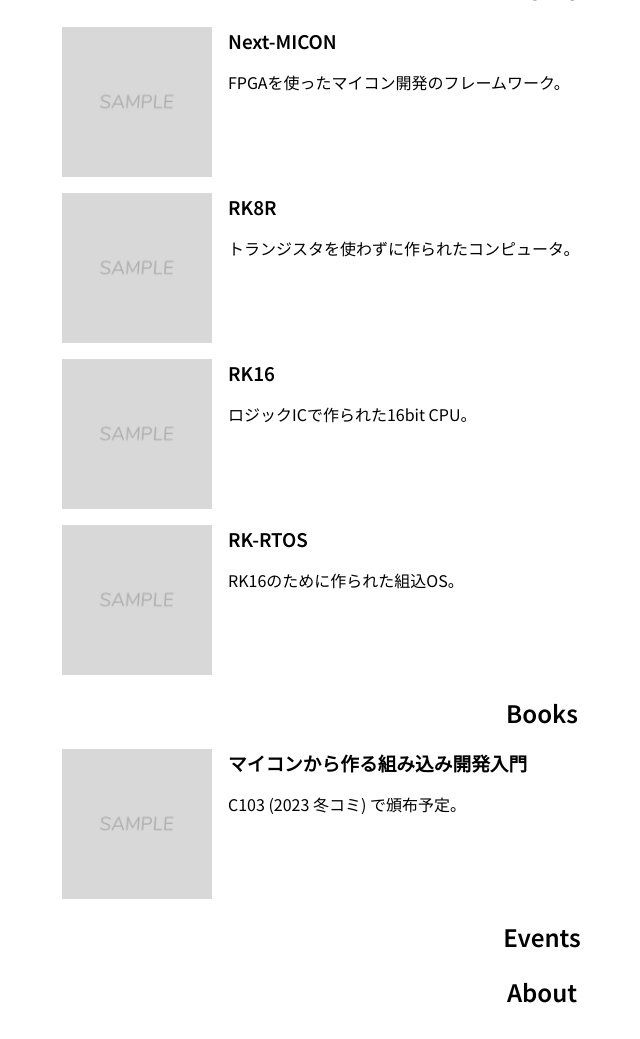
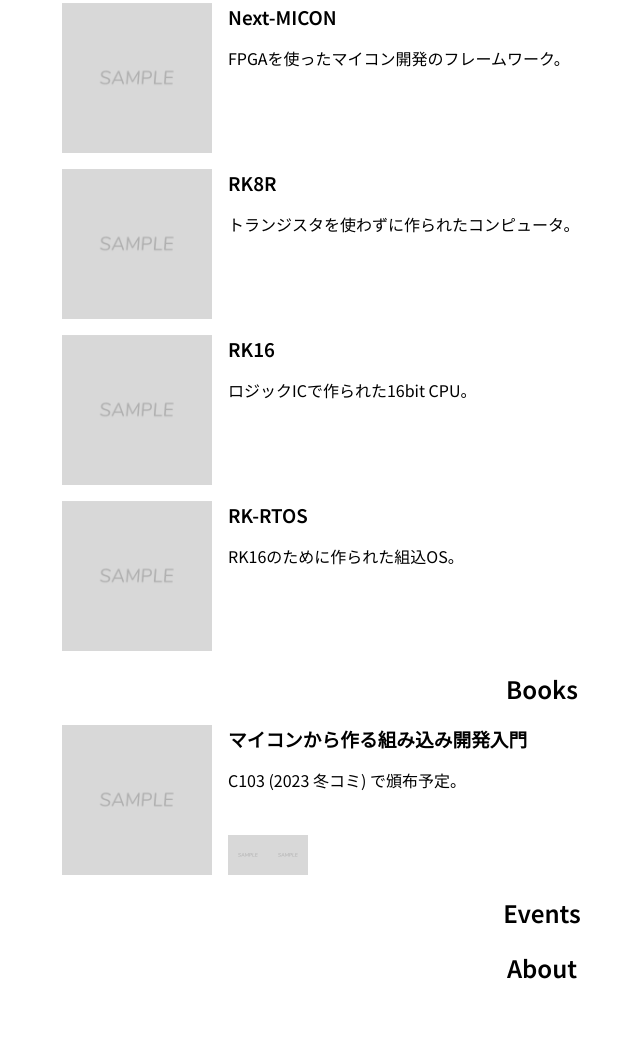
Before and after one commit to kana-ele/kana-ele.github.io, a plain HTML site: page index.html in a window 1280 px wide. Shown: the part 1189-2228 px from the top of the page, without its empty margins (98-738 px from the left). After the commit the page ends 2204 px from the top, so only its background shows below. Drawn offline with nearby package versions, Linux system fonts and the light colour scheme.

Commit message:
add link

```diff
--- a/index.html
+++ b/index.html
@@ -15,7 +15,7 @@
   <body>
     <h2>Concept</h2>
     <p>
-      Reveal the Blackbox<br />
+      <!-- Reveal the Blackbox<br /> -->
       ↓<br />
       ↓<br />
       ↓<br />
@@ -61,41 +61,45 @@
       ↓
     </p>
     <h2>Works</h2>
-    <div class="work">
-      <img class="work fadeLeftTrigger" src="img/sample.png" />
-      <div class="text fadeUpTrigger">
+    <div class="card">
+      <img class="card-img fadeLeftTrigger" src="img/sample.png" />
+      <div class="card-text fadeUpTrigger">
         <h3>Next-MICON</h3>
         <p>FPGAを使ったマイコン開発のフレームワーク。</p>
       </div>
     </div>
-    <div class="work">
-      <img class="work fadeLeftTrigger" src="img/sample.png" />
-      <div class="text fadeUpTrigger">
+    <div class="card">
+      <img class="card-img fadeLeftTrigger" src="img/sample.png" />
+      <div class="card-text fadeUpTrigger">
         <h3>RK8R</h3>
         <p>トランジスタを使わずに作られたコンピュータ。</p>
       </div>
     </div>
-    <div class="work">
-      <img class="work fadeLeftTrigger" src="img/sample.png" />
-      <div class="text fadeUpTrigger">
+    <div class="card">
+      <img class="card-img fadeLeftTrigger" src="img/sample.png" />
+      <div class="card-text fadeUpTrigger">
         <h3>RK16</h3>
         <p>ロジックICで作られた16bit CPU。</p>
       </div>
     </div>
-    <div class="work">
-      <img class="work fadeLeftTrigger" src="img/sample.png" />
-      <div class="text fadeUpTrigger">
+    <div class="card">
+      <img class="card-img fadeLeftTrigger" src="img/sample.png" />
+      <div class="card-text fadeUpTrigger">
         <h3>RK-RTOS</h3>
         <p>RK16のために作られた組込OS。</p>
       </div>
     </div>
 
     <h2>Books</h2>
-    <div class="work">
-      <img class="work fadeLeftTrigger" src="img/sample.png" />
-      <div class="text fadeUpTrigger">
+    <div class="card">
+      <img class="card-img fadeLeftTrigger" src="img/sample.png" />
+      <div class="card-text fadeUpTrigger">
         <h3>マイコンから作る組み込み開発入門</h3>
         <p>C103 (2023 冬コミ) で頒布予定。</p>
+        <div class="card-links">
+          <img class="card-link-img" src="img/sample.png" />
+          <img class="card-link-img" src="img/sample.png" />
+        </div>
       </div>
     </div>
 
--- a/style.css
+++ b/style.css
@@ -20,21 +20,34 @@ h2 {
   text-align: center;
 }
 
-div.work {
+.card {
   display: flex;
   margin: 1em 0;
 }
 
-div.work > div.text {
-  margin: 0 1em;
+.card-img {
+  height: 150px;
 }
 
-div.work > div.text > h3 {
+.card-text {
+  margin: 0 1em;
+  position: relative;
+}
+
+.card-text > h3 {
   margin: 0;
 }
 
-div.work > img.work {
-  height: 150px;
+.card-links {
+  position: absolute;
+  display: flex;
+  bottom: 0;
+  margin: 0;
+}
+
+.card-link-img {
+  display: block;
+  height: 40px;
 }
 
 /* 下から */
```
